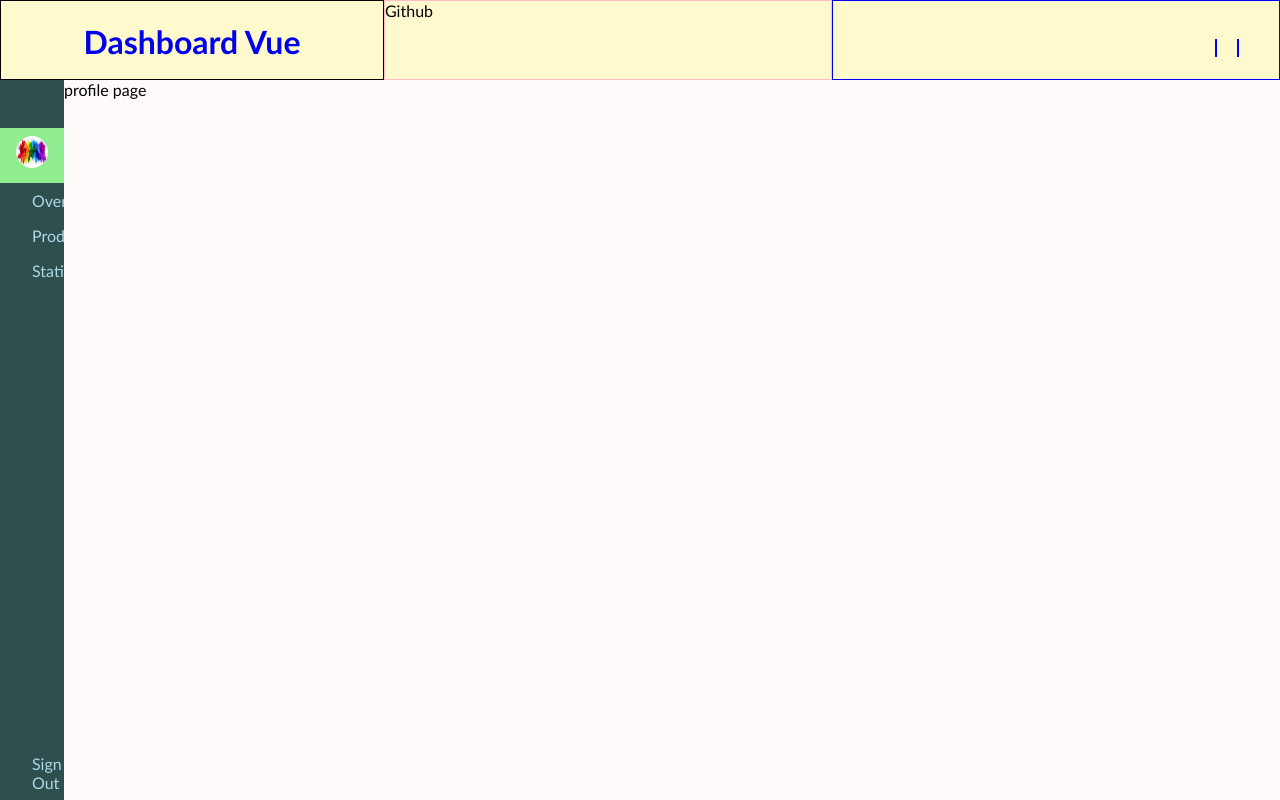
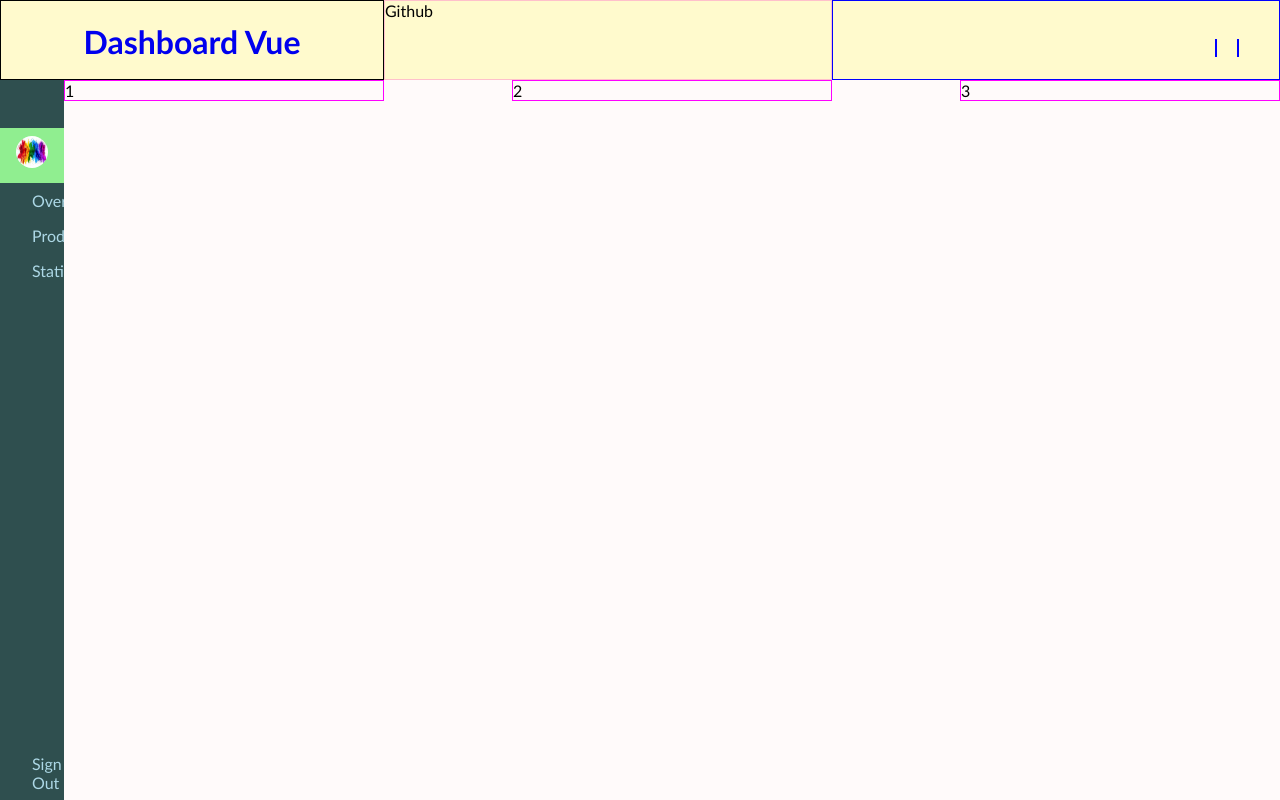
Before and after one commit to banuaggun/dashboard-vue, a Vue app: page /profile in a window 1280 px wide. Built offline with nearby package versions, Linux system fonts and the light colour scheme; some icons are missing.

Commit message:
Profile Page editing has started

```diff
--- a/src/views/Profile.vue
+++ b/src/views/Profile.vue
@@ -1,5 +1,11 @@
 <template>
-  profile page
+  <div class="profile-page">
+    <div class="profile-page-wrapper">
+      <div class="column column-1">1</div>
+      <div class="column column-2">2</div>
+      <div class="column column-3">3</div>
+    </div>
+  </div>
 </template>
 
 <script>
@@ -9,5 +15,12 @@ export default {
 </script>
 
 <style>
-
+.profile-page-wrapper{
+  display:grid;
+  grid-template-columns: repeat(auto-fit, 20rem);
+  justify-content:space-between;
+}
+.column{
+  border:1px solid fuchsia;
+}
 </style>
```
